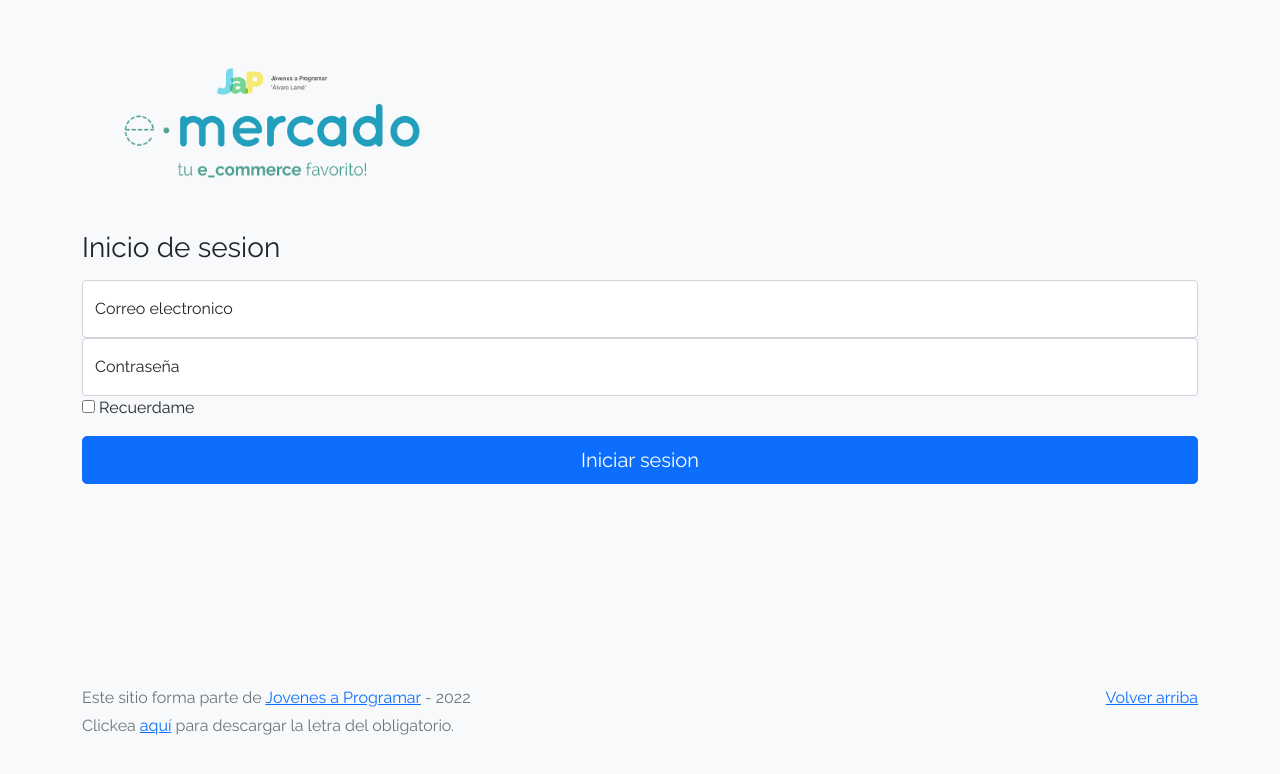
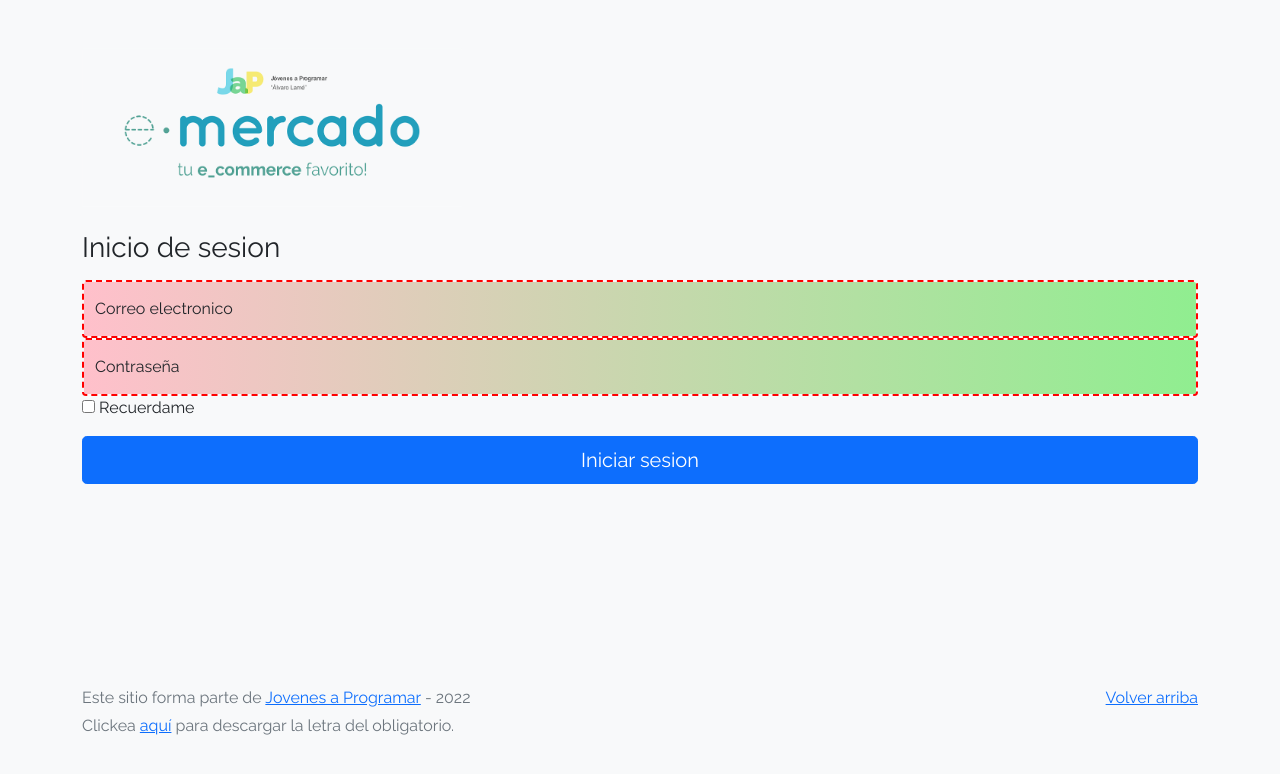
Before and after one commit to DanielaToyos/DanielaToyos.github.io, a plain HTML site: page login.html in a window 1280 px wide. Drawn offline with Linux system fonts and the light colour scheme.

Commit message:
edite login.html

```diff
--- /dev/null
+++ b/login.css
@@ -0,0 +1,12 @@
+
+input:invalid {
+  border: 2px dashed red;
+}
+
+input:invalid:required {
+  background-image: linear-gradient(to right, pink, lightgreen);
+}
+
+input:valid {
+  border: 2px solid black;
+}
--- a/login.html
+++ b/login.html
@@ -13,6 +13,18 @@
     body {
       background-color: rgb(248, 249, 250);
     }
+
+    input:invalid {
+      border: 2px dashed red;
+    }
+
+     input:invalid:required {
+      background-image: linear-gradient(to right, pink, lightgreen);
+    }
+
+     input:valid {
+      border: 2px solid black;
+    }
   </style>
 </head>
 
@@ -23,11 +35,11 @@
         <img class="mb-4" src="login.png" width="380">
         <h1 class="h3 mb-3 fw-normal">Inicio de sesion</h1>
         <div class="form-floating">
-          <input type="email" class="form-control" id="floatingInput" placeholder="nombre@ejemplo.com">
+          <input type="email" class="form-control" id="floatingInput" placeholder="nombre@ejemplo.com" required>
           <label for="floatingInput">Correo electronico</label>
         </div>
         <div class="form-floating">
-          <input type="password" class="form-control" id="floatingPassword" placeholder="contraseña">
+          <input type="password" class="form-control" id="floatingPassword" placeholder="contraseña" required>
           <label for="floatingPassword">Contraseña</label>
         </div>
         <div class="checkbox mb-3">
```
